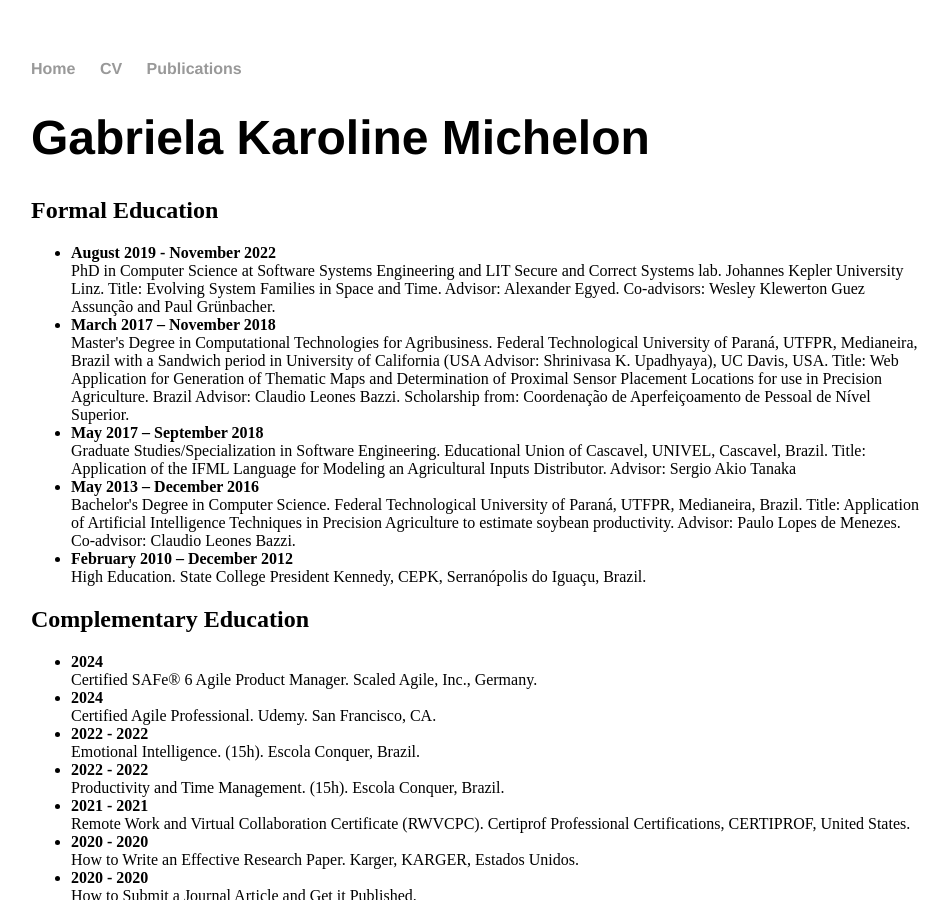
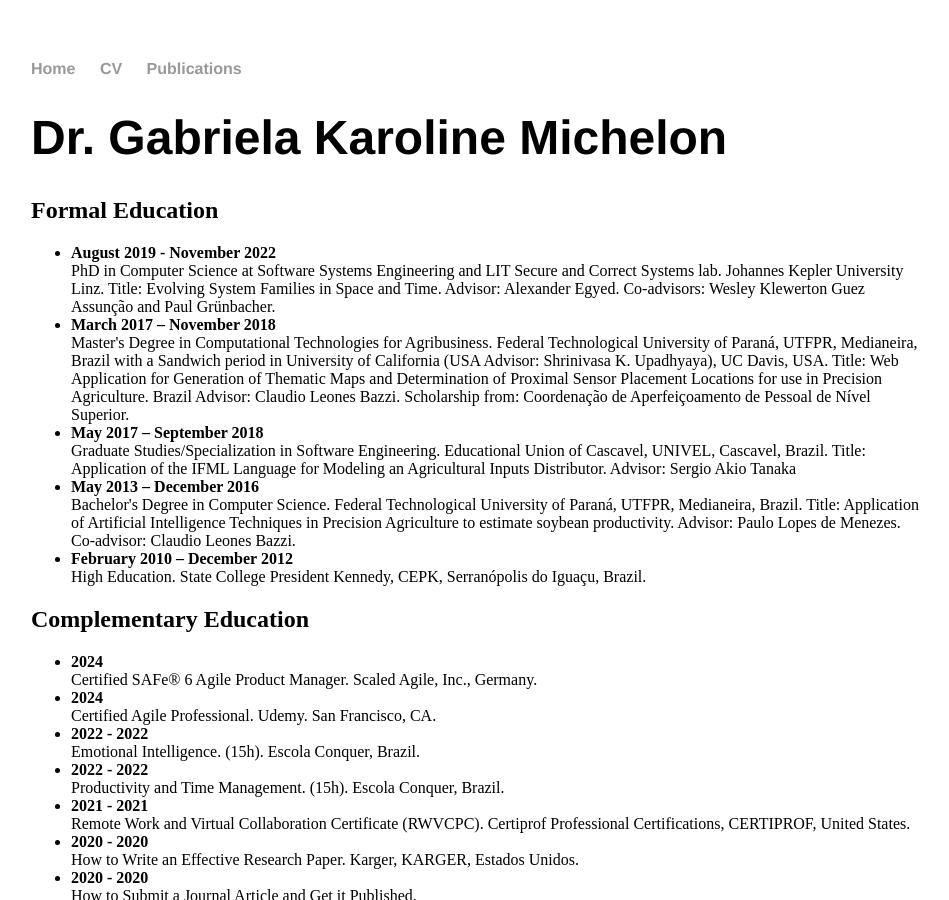
Before and after one commit to GabrielaMichelon/gabrielamichelon.github.io, a Jekyll site: the page built from cv/index.html, in a window 1280 px wide and 900 px high. Shown: the whole window, without its empty margins (161-1110 px from the left). Built offline with Jekyll 4.4.1, drawn with Linux system fonts in a browser that asks for light colours.

Commit message:
add changes

```diff
--- a/cv/index.html
+++ b/cv/index.html
@@ -4,7 +4,7 @@ title: CV of Gabriela Karoline Michelon
 ---
 
 	<div class="cv">
-					<h1>Gabriela Karoline Michelon</h1>
+					<h1>Dr. Gabriela Karoline Michelon</h1>
 
 					<h2>Formal Education</h2>
 
--- a/index.html
+++ b/index.html
@@ -15,7 +15,7 @@
 		</nav>
 			<div class="container">
     			<div class="row">
-				<h1>Gabriela Karoline Michelon</h1>
+				<h1>Dr. Gabriela Karoline Michelon</h1>
         			<div class="span2">
 					<p><img src="img/picnew.png" height="250" style="vertical-align:middle;margin:0px 0px">
 				</div>
```
